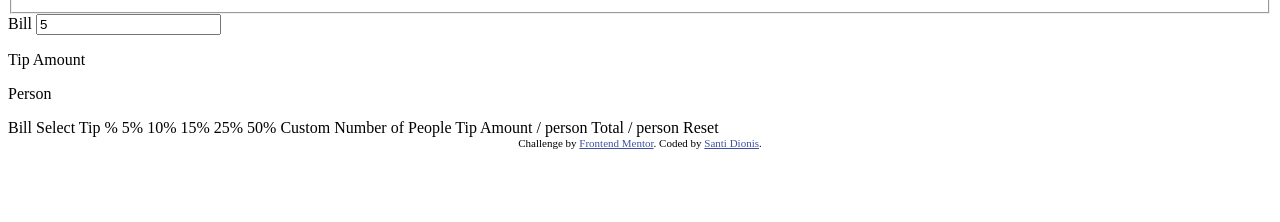
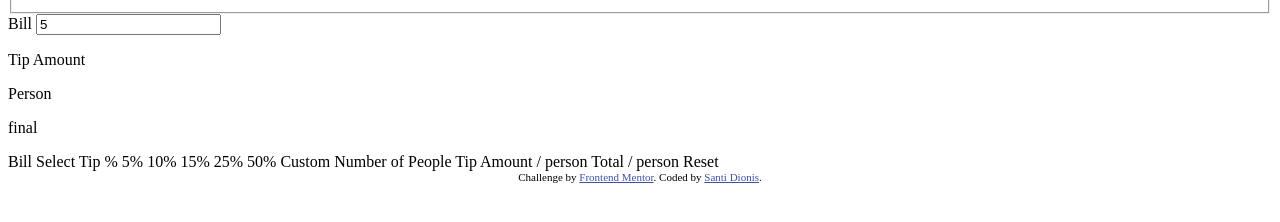
Before and after one commit to shencanet/Calculadora-propinas, a plain HTML site: page index.html in a window 1280 px wide. Shown: the part 162-384 px from the top of the page. Drawn offline with Linux system fonts and the light colour scheme.

Commit message:
ADD: structure html 1

```diff
--- a/index.html
+++ b/index.html
@@ -70,6 +70,7 @@
         </div>
 
       </div>
+      <p>final </p>
 
 
     </section>
```
